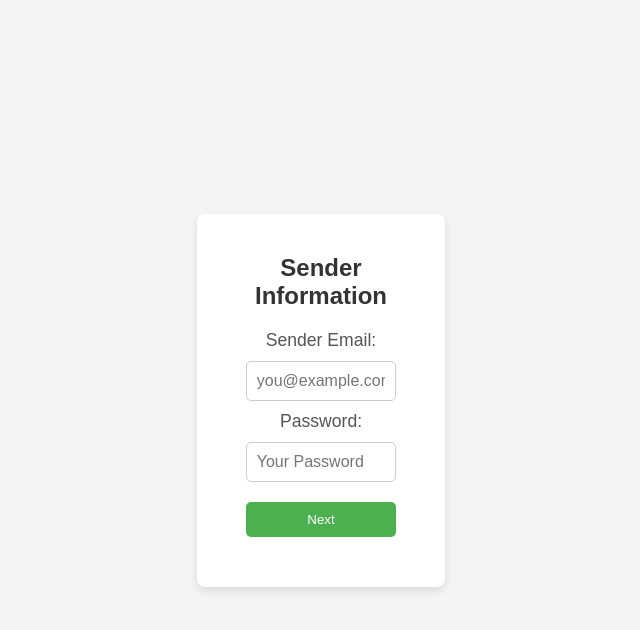
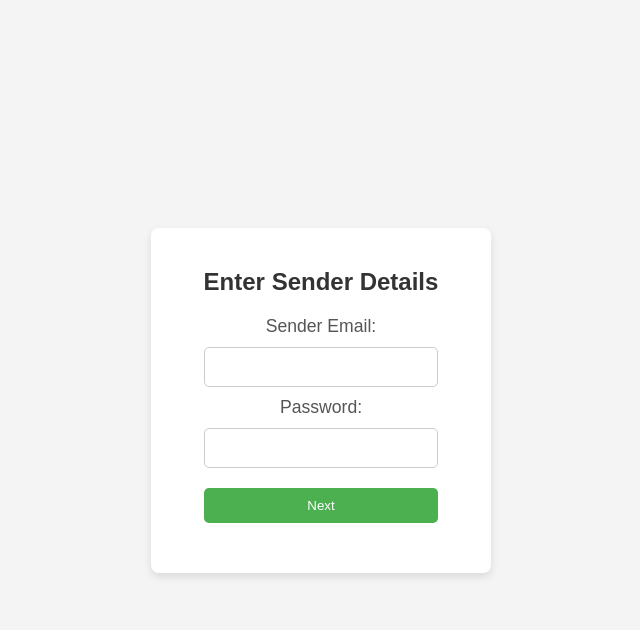
Before and after one commit to mailsender123/Mail-scheduler, a Flask app: page / in a window 1280 px wide. Shown: the top 630 px of the page, without its empty margins (319-959 px from the left). Run offline with Flask 3, Linux system fonts and the light colour scheme.

Commit message:
home.html

```diff
--- a/templates/home.html
+++ b/templates/home.html
@@ -1,17 +1,17 @@
 <!DOCTYPE html>
 <html>
 <head>
-    <title>Home - Email Scheduler</title>
+    <title>Home</title>
     <link rel="stylesheet" href="{{ url_for('static', filename='styles.css') }}">
 </head>
 <body>
     <div class="container">
-        <h2>Sender Information</h2>
-        <form method="post" action="/schedule">
-            <label for="sender_email">Sender Email:</label><br>
-            <input type="email" id="sender_email" name="sender_email" placeholder="you@example.com" required><br>
-            <label for="sender_password">Password:</label><br>
-            <input type="password" id="sender_password" name="sender_password" placeholder="Your Password" required><br>
+        <h2>Enter Sender Details</h2>
+        <form action="/" method="POST">
+            <label for="sender_email">Sender Email:</label>
+            <input type="email" name="sender_email" required><br>
+            <label for="sender_password">Password:</label>
+            <input type="password" name="sender_password" required><br>
             <button type="submit">Next</button>
         </form>
     </div>
```
